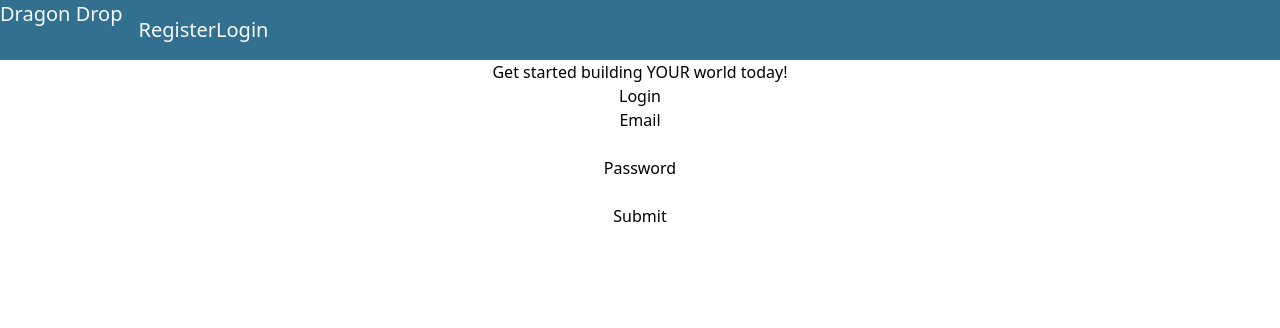
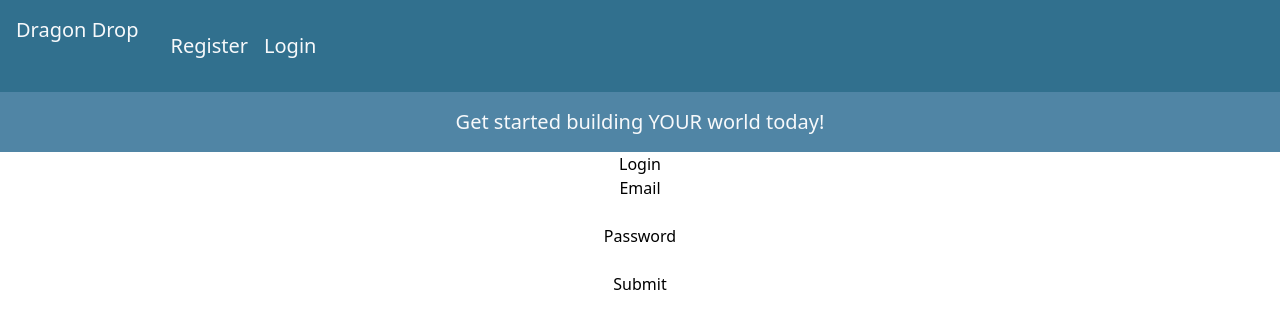
Before and after one commit to 0lgaP/Dragon-Drop, a React (Create React App) app in the folder client/: page /login in a window 1280 px wide. Shown: the top 328 px of the page. Built offline with nearby package versions, Linux system fonts and the light colour scheme.

Commit message:
touch up formatting in navbar and header

```diff
--- a/client/src/components/Header.jsx
+++ b/client/src/components/Header.jsx
@@ -40,16 +40,16 @@ const userAuth = window.localStorage.getItem("user_id")
   }
   else {
     return (
-      <div className="bg-header text-xl text-textcolor flex flex-row">
-        <div className="header-left">
+      <div className="bg-header text-xl text-textcolor flex flex-row p-2">
+        <div className="header-left p-2 ">
           <img className="logo"></img>
           <h2 id="app-name" className="">Dragon Drop</h2>
         </div>
         <div className="header-right flex flex-row m-4 justify-end">
-          <div>
+          <div className="p-2">
           <Link to="/register"><h3>Register</h3></Link>
           </div>
-          <div>
+          <div className="p-2">
           <Link to="/login"><h3>Login</h3></Link>
           </div>
         </div>
--- a/client/src/components/Navbar.jsx
+++ b/client/src/components/Navbar.jsx
@@ -20,7 +20,7 @@ const Navbar = (props) => {
   }
   else {
     return (
-      <nav>
+      <nav className="bg-primary h-full p-4 position-absolute text-textcolor text-xl ">
         <h2>Get started building YOUR world today!</h2>
       </nav>
     )
```
